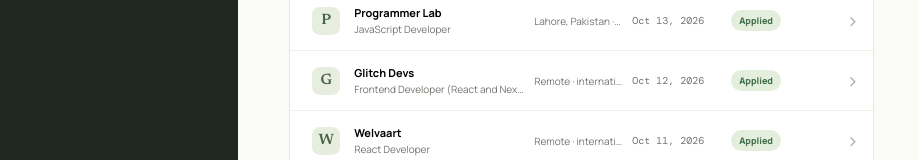
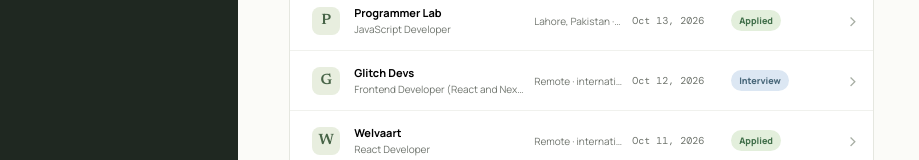
Before and after one commit to HuzaifaBinShahid/JobApplication-Tracker, a Next.js app: page / in a window 1280 px wide. Shown: the part 495-655 px from the top of the page, without its empty margins (0-919 px from the left). Built offline with nearby package versions, Linux system fonts and the light colour scheme.

Commit message:
feat: record Glitch Devs assessment completion

```diff
--- a/app/page.tsx
+++ b/app/page.tsx
@@ -76,14 +76,18 @@ const seededApplications: Application[] = [
     role: "Frontend Developer (React and Next.js)",
     location: "Remote · international applicant from Lahore, Pakistan",
     source: "Glitch Devs careers",
-    stage: "Applied",
+    stage: "Interview",
     appliedOn: "2026-10-12",
     compensation: "USD 1,000/month entered",
     link: "https://glitchdevs.com/jobs/frontend-developer-react-and-next-js-glitch-devs",
-    nextAction: "Watch for Glitch Devs' confirmation email or WhatsApp reply",
-    due: "2026-10-19",
-    notes: "Submitted with the latest live-app CV and a tailored note focused on production React, Next.js, TypeScript, Tailwind, responsive interfaces, Playwright and Puppeteer workflows, and Hopn real-time mobile features.",
-    activity: [{ date: "Oct 12", text: "Application submitted and receipt confirmed" }]
+    nextAction: "Wait for Glitch Devs to review the completed online assessment",
+    due: "2026-10-21",
+    notes: "Submitted with the latest live-app CV and a tailored note focused on production React, Next.js, TypeScript, Tailwind, responsive interfaces, Playwright and Puppeteer workflows, and Hopn real-time mobile features. Glitch Devs then invited Huzaifa to a 20-question, 30-minute online test, which he completed on Oct 14.",
+    activity: [
+      { date: "Oct 14", text: "Online assessment completed" },
+      { date: "Oct 14", text: "Shortlisted for the online assessment" },
+      { date: "Oct 12", text: "Application submitted and receipt confirmed" }
+    ]
   },
   {
     id: "welvaart-react-developer",
@@ -799,8 +803,12 @@ export default function Home() {
       try {
         const parsed = JSON.parse(saved) as Application[];
         if (Array.isArray(parsed) && parsed.length) {
-          const newSeededApplications = seededApplications.filter((seeded) => !parsed.some((savedApplication) => savedApplication.id === seeded.id));
-          setApplications([...newSeededApplications, ...parsed]);
+          const latestGlitchDevs = seededApplications.find((application) => application.id === "glitch-devs-frontend-developer");
+          const migratedApplications = parsed.map((application) => application.id === "glitch-devs-frontend-developer" && latestGlitchDevs
+            ? { ...application, ...latestGlitchDevs }
+            : application);
+          const newSeededApplications = seededApplications.filter((seeded) => !migratedApplications.some((savedApplication) => savedApplication.id === seeded.id));
+          setApplications([...newSeededApplications, ...migratedApplications]);
         }
       } catch {
         // Keep the starter data if a saved record is invalid.
```
